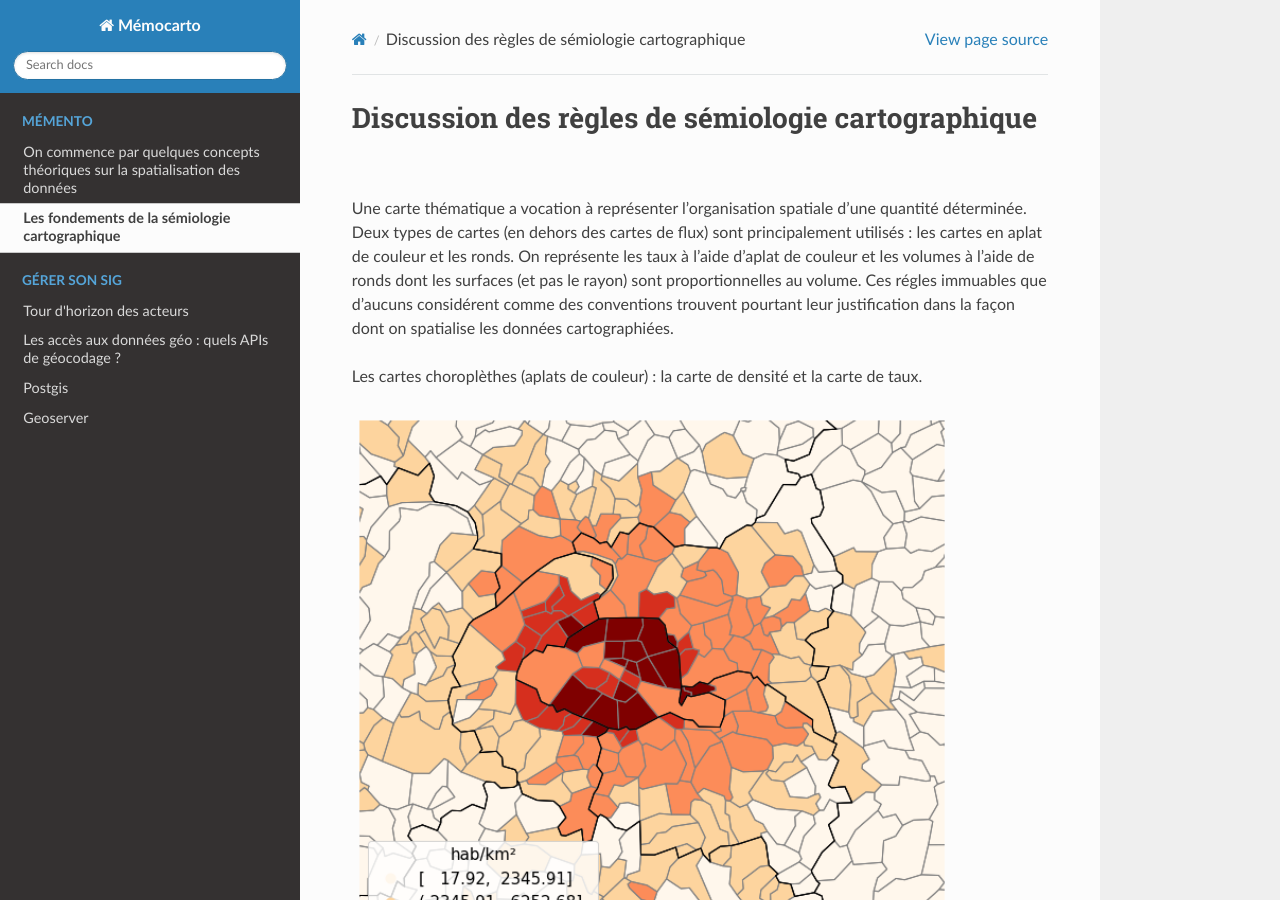
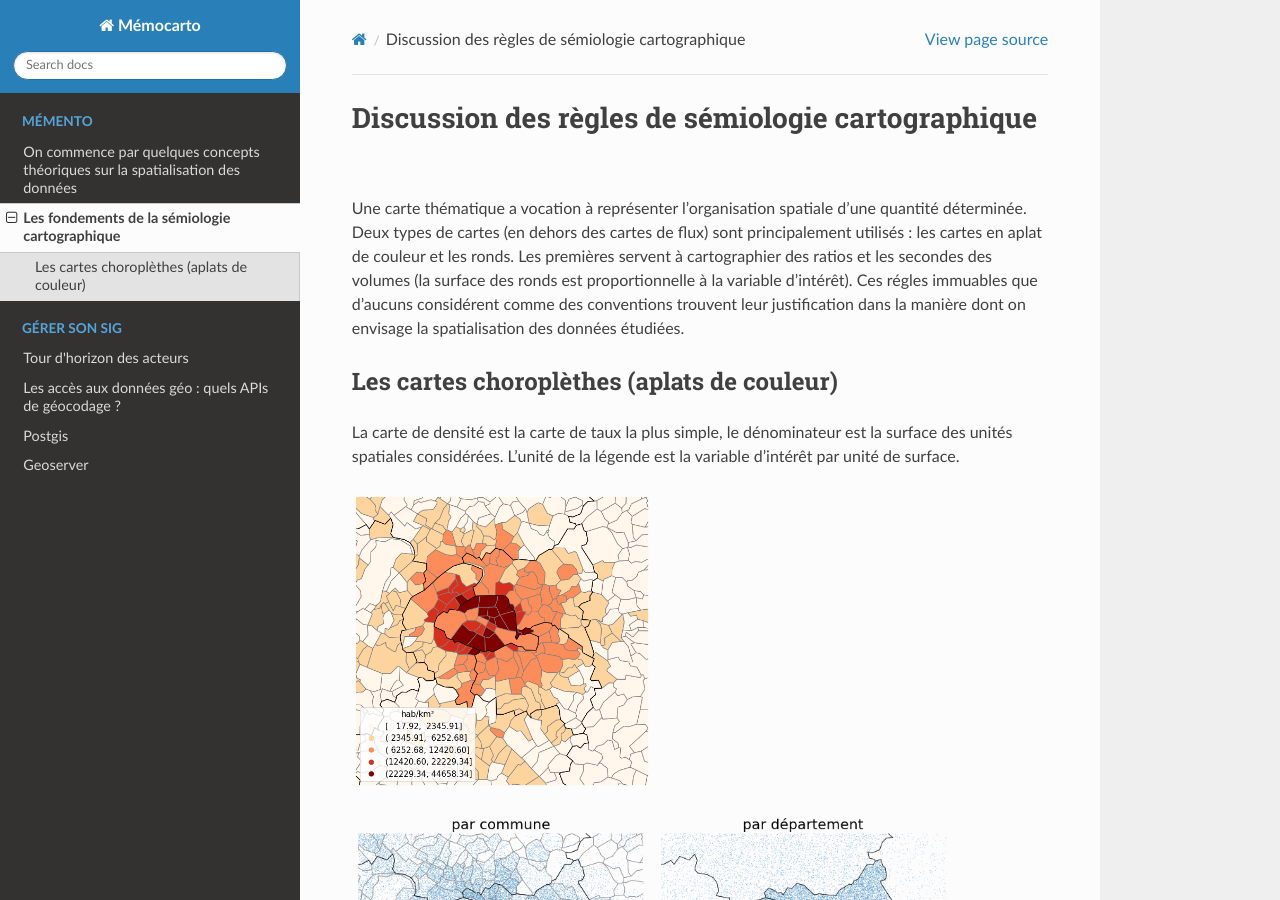
Before and after one commit to JulieDjidji/memocarto, a Sphinx documentation site: the page built from doc/source/semio.rst, in a window 1280 px wide and 900 px high. Built offline with Sphinx 7.4.7 and the Read the Docs theme 2.0.0, drawn with Linux system fonts in a browser that asks for light colours; pages that are not in the unit, such as notebooks, are missing from menus.

Commit message:
Update semio.rst

```diff
--- a/doc/source/semio.rst
+++ b/doc/source/semio.rst
@@ -1,12 +1,15 @@
 Discussion des règles de sémiologie cartographique
 ===================================================
 
-Une carte thématique a vocation à représenter l'organisation spatiale d'une quantité déterminée. Deux types de cartes (en dehors des cartes de flux) sont principalement utilisés : les cartes en aplat de couleur et les ronds. On représente les taux à l'aide d'aplat de couleur et les volumes à l'aide de ronds dont les surfaces (et pas le rayon) sont proportionnelles au volume. Ces régles immuables que d'aucuns considérent comme des conventions trouvent pourtant leur justification dans la façon dont on spatialise les données cartographiées.
+Une carte thématique a vocation à représenter l'organisation spatiale d'une quantité déterminée. Deux types de cartes (en dehors des cartes de flux) sont principalement utilisés : les cartes en aplat de couleur et les ronds. Les premières servent à cartographier des ratios et les secondes des volumes (la surface des ronds est proportionnelle à la variable d'intérêt). Ces régles immuables que d'aucuns considérent comme des conventions trouvent leur justification dans la manière dont on envisage la spatialisation des données étudiées.
 
-Les cartes choroplèthes (aplats de couleur) : la carte de densité et la carte de taux.
+Les cartes choroplèthes (aplats de couleur)
+--------------------------------------------
+
+La carte de densité est la carte de taux la plus simple, le dénominateur est la surface des unités spatiales considérées. L'unité de la légende est la variable d'intérêt par unité de surface.
 
 .. figure:: _static/carte_densite.png
-   :width: 600
+   :width: 300
 
 .. figure:: _static/densite.png
    :width: 600
```
